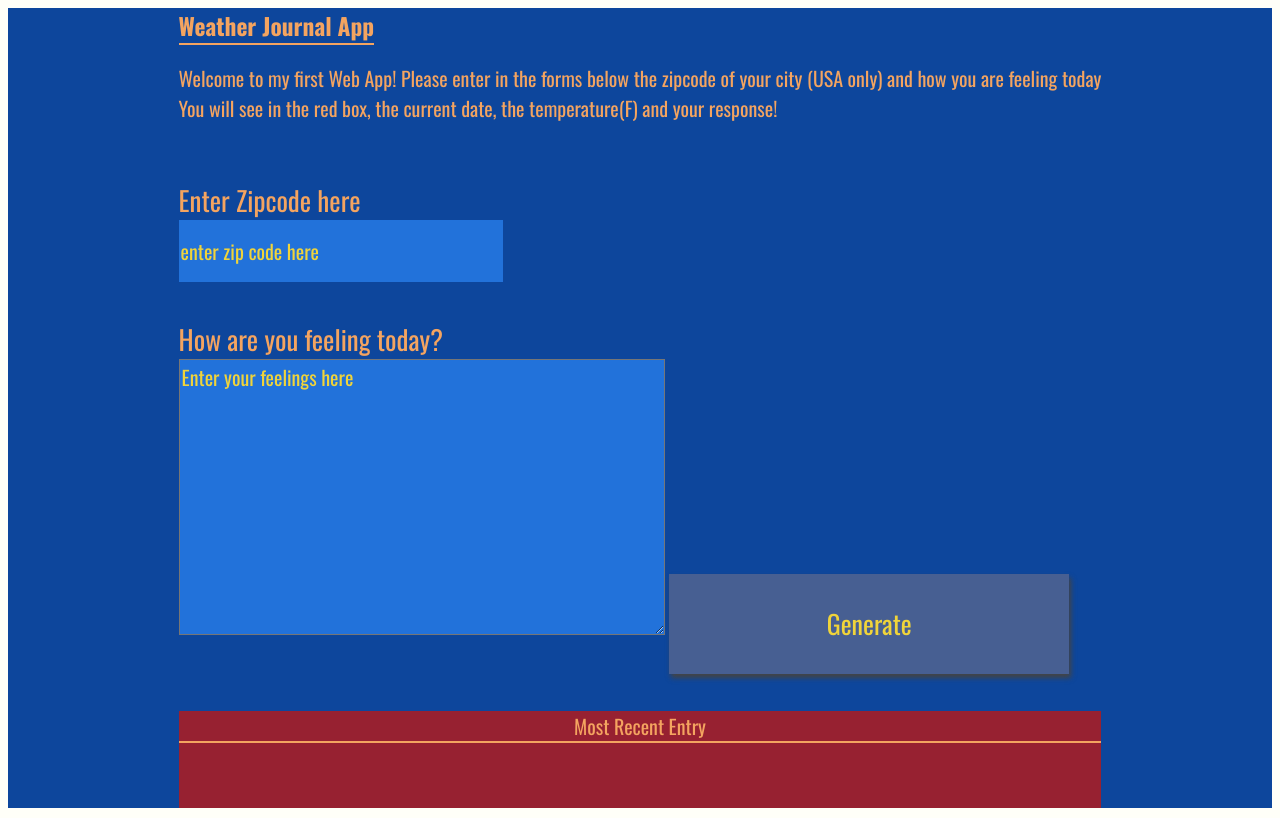
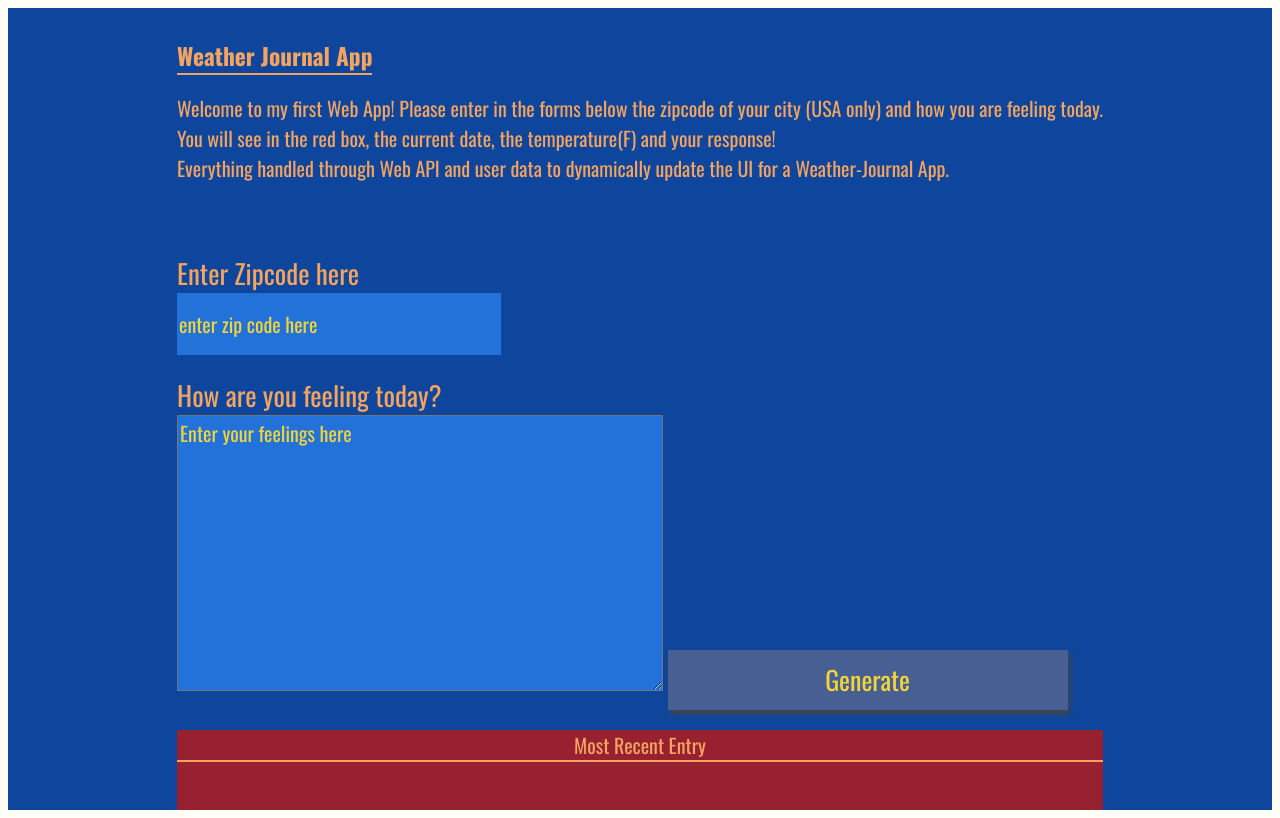
Before and after one commit to olmobianc/Project-3---Udacity-Front-End-Web-Development-Nanodegree, a plain HTML site: page website/index.html in a window 1280 px wide. Drawn offline with nearby package versions, Linux system fonts and the light colour scheme; a web font is replaced by a local one.

Commit message:
feat:improving HTML for submission

```diff
--- a/website/index.html
+++ b/website/index.html
@@ -12,11 +12,13 @@
 <body>
     <div id="app">
 
-        <div>
+        <div class="main-container">
             <h3 class="holder title headline">Weather Journal App</h3>
-            <p>Welcome to my first Web App! Please enter in the forms below the zipcode of your city (USA only) and how you are feeling today
+            <p>Welcome to my first Web App! Please enter in the forms below the zipcode of your city (USA only) and how you are feeling today.
             <br>
             You will see in the red box, the current date, the temperature(F) and your response!
+            <br>
+            Everything handled through Web API and user data to dynamically update the UI for a Weather-Journal App.
             </p>
         </div>
 
@@ -35,9 +37,9 @@
         <div class="holder entry">
             <div class="title">Most Recent Entry</div>
             <div id="entryHolder">
-                <div id="date"></div>
-                <div id="temp"></div>
-                <div id="content"></div>
+                <div class="answer" id="date"></div>
+                <div class="answer" id="temp"></div>
+                <div class="answer" id="content"></div>
             </div>
         </div>
 
--- a/website/style.css
+++ b/website/style.css
@@ -7,7 +7,6 @@ body{
     display: grid;
     grid-auto-rows: minmax(80px, auto);
     /* grid-template-columns:  */
-    height:100vh;
     background: #0d469c;
     color: sandybrown;
     justify-content: center;
@@ -18,6 +17,10 @@ body{
 
 .title {
     border-bottom: 2px solid sandybrown;
+}
+
+.main-container {
+    padding: 30px 0;
 }
 
 #app h3 {
@@ -48,7 +51,7 @@ input{
 
 button{
     width: 400px;
-    height: 100px;
+    height: 60px;
     background: #475f92;
     color: #f0d43a;
     font-size: 26px;
@@ -100,3 +103,7 @@ button:focus {
     opacity: 0.8;
     color: #e7da24 !important;
 }
+
+.answer {
+    padding: 5px;
+}
```
